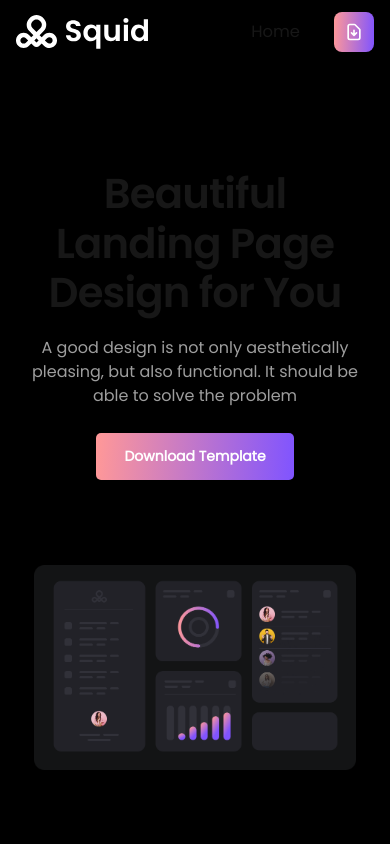
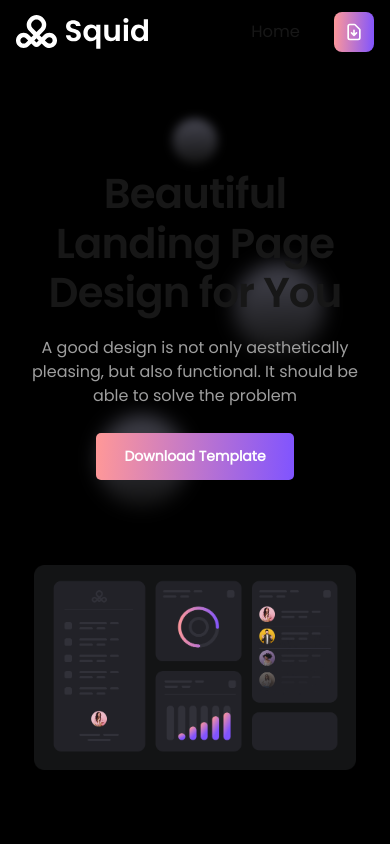
Before and after one commit to mohamedahmede/landing-page-template, a Next.js app: page / in a window 390 px wide. Shown: the top 844 px of the page. Built offline with nearby package versions, Linux system fonts and the light colour scheme.

Commit message:
added background effects and finished responsiveness

```diff
--- a/app/components/homePage/HomeHeaderSection.tsx
+++ b/app/components/homePage/HomeHeaderSection.tsx
@@ -1,5 +1,6 @@
 import Image from "next/image";
 import CustomButton from "../reusable/buttons/CustomButton";
+import BackgroundCircle from "../reusable/icons/BackgroundCircle";
 
 const HomeHeaderSection = ({
 	title,
@@ -14,7 +15,14 @@ const HomeHeaderSection = ({
 }) => {
 	return (
 		<section className="pt-[10.56rem] text-center bg-black relative">
-			<header className="flex flex-col items-center">
+			{/* --- Background Circles --- */}
+			<div aria-hidden className="pointer-events-none absolute inset-0 z-0">
+				<BackgroundCircle className="absolute left-[20%] top-[73%] w-[8rem] h-[8rem] " />
+				<BackgroundCircle className="absolute right-[12%] top-[45%] w-[8rem] h-[8rem] " />
+				<BackgroundCircle className="absolute left-1/2 top-[20%] -translate-x-1/2 w-16 h-16 " />
+			</div>
+
+			<header className="flex flex-col items-center relative z-10">
 				<h1 className="text-h1 font-semibold tracking-tight px-8 lg:px-[21.62rem] pb-[1.13rem]">
 					{title}
 				</h1>
--- a/app/components/homePage/getInTouch/GetInTouch.tsx
+++ b/app/components/homePage/getInTouch/GetInTouch.tsx
@@ -9,6 +9,7 @@ import CustomButton from "../../reusable/buttons/CustomButton";
 import TextArea from "../../reusable/form/TextArea";
 import TextInput from "../../reusable/form/TextInput";
 import Image from "next/image";
+import BackgroundCircle from "../../reusable/icons/BackgroundCircle";
 
 const GetInTouch = () => {
   const initialValues: ContactValues = { email: "", name: "", message: "" };
@@ -16,20 +17,26 @@ const GetInTouch = () => {
   return (
     <section className="relative overflow-hidden pt-4 xl:pt-[18.19rem] pb-28 xl:pb-[4.95rem] bg-black text-white">
       <div className="sm:flex sm:flex-row items-center gap-[4.27rem] px-4 sm:px-8 xl:ps-[8.13rem] xl:pe-[12.62rem]">
-				{/* Left: your Figma SVG */}
+        {/* Left: sphere + background circles */}
         <div className="absolute sm:-top-[-50%] translate-y-1/2 sm:top-[unset] sm:translate-y-0 left-0 sm:relative aspect-square w-[20rem] lg:w-[33.54263rem]">
-					{/* optional tiny glow blobs */}
+          {/* --- Background Circles --- */}
+          <div aria-hidden className="pointer-events-none absolute inset-0 z-0 hidden sm:block">
+            <BackgroundCircle className="absolute left-[20%] top-[-50%] lg:top-[-10%] w-16 h-16" />
+            <BackgroundCircle className="absolute right-[5%] top-[150%] lg:top-[95%] w-24 h-24" />
+          </div>
+
+          {/* existing tiny glow blobs */}
           <div className="pointer-events-none absolute left-4 top-6 size-24 rounded-full bg-white/10 blur-3xl" />
           <div className="pointer-events-none absolute bottom-6 right-8 size-28 rounded-full bg-white/10 blur-3xl" />
 
-					{/* Next.js Image for the SVG from /public */}
+          {/* rotating world sphere */}
           <Image
             src="/images/world-sphere.svg"
             alt=""
             fill
             priority
             sizes="(min-width:1024px) 28rem, 60vw"
-						className="select-none opacity-35 object-contain animate-spin-slow"
+            className="select-none opacity-35 object-contain animate-spin-slow relative z-10"
           />
         </div>
 
--- /dev/null
+++ b/app/components/reusable/icons/BackgroundCircle.tsx
@@ -0,0 +1,52 @@
+const BackgroundCircle = ({ className }: { className: string }) => {
+	return (
+		<svg
+			xmlns="http://www.w3.org/2000/svg"
+			width="136"
+			height="136"
+			viewBox="0 0 136 136"
+			fill="none"
+			className={className}
+		>
+			<g filter="url(#filter0_f_0_134)">
+				<circle cx="68" cy="68" r="48" fill="url(#paint0_radial_0_134)" />
+			</g>
+			<defs>
+				<filter
+					id="filter0_f_0_134"
+					x="0"
+					y="0"
+					width="136"
+					height="136"
+					filterUnits="userSpaceOnUse"
+					colorInterpolationFilters="sRGB"
+				>
+					<feFlood floodOpacity="0" result="BackgroundImageFix" />
+					<feBlend
+						mode="normal"
+						in="SourceGraphic"
+						in2="BackgroundImageFix"
+						result="shape"
+					/>
+					<feGaussianBlur
+						stdDeviation="10"
+						result="effect1_foregroundBlur_0_134"
+					/>
+				</filter>
+				<radialGradient
+					id="paint0_radial_0_134"
+					cx="0"
+					cy="0"
+					r="1"
+					gradientUnits="userSpaceOnUse"
+					gradientTransform="translate(61.2 13.1999) rotate(87.7365) scale(101.279 1193.11)"
+				>
+					<stop stopColor="#494955" />
+					<stop offset="1" stopColor="#141414" />
+				</radialGradient>
+			</defs>
+		</svg>
+	);
+};
+
+export default BackgroundCircle;
```
Lines whose indentation alone changed are shown as unchanged.
